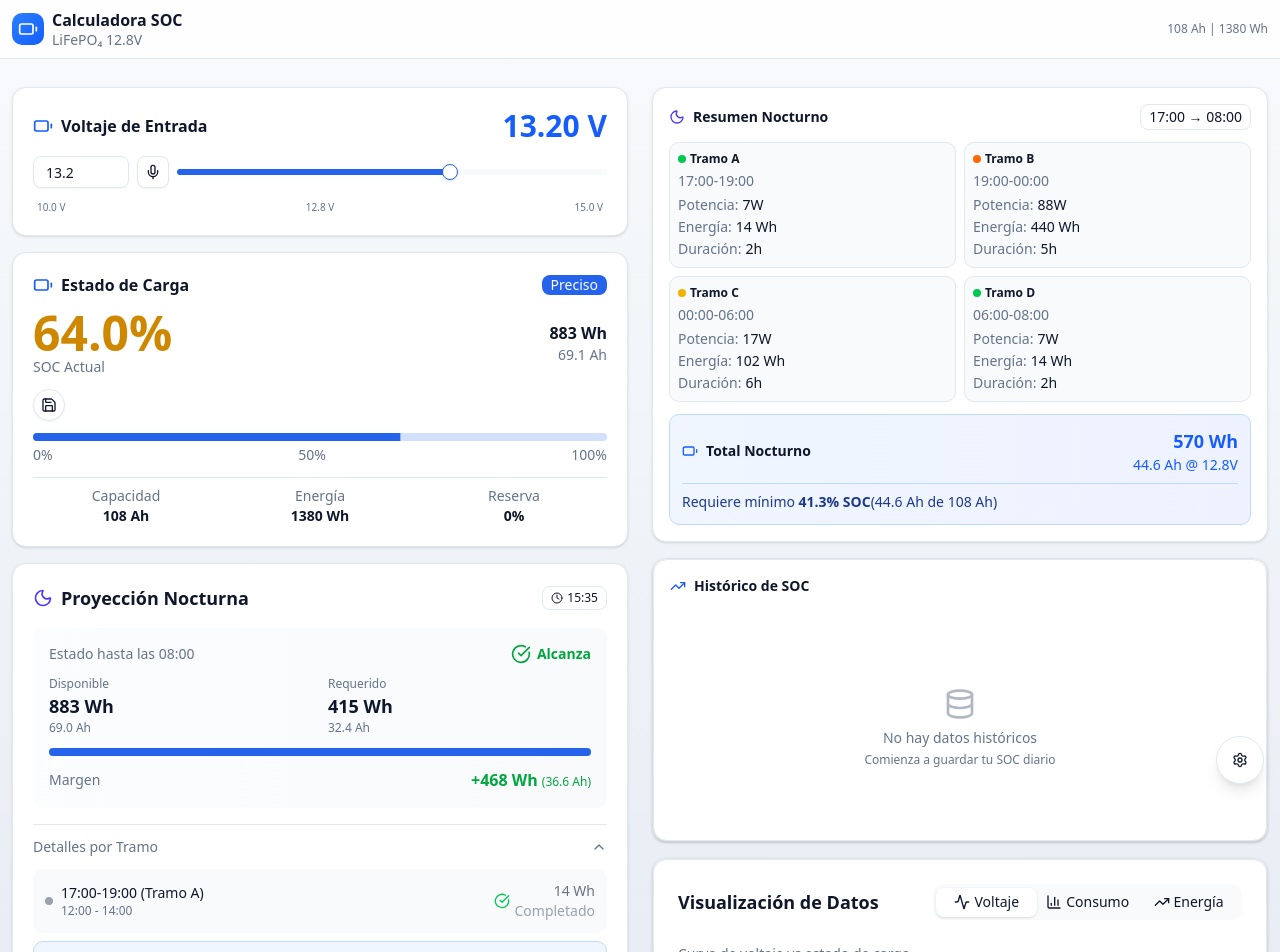
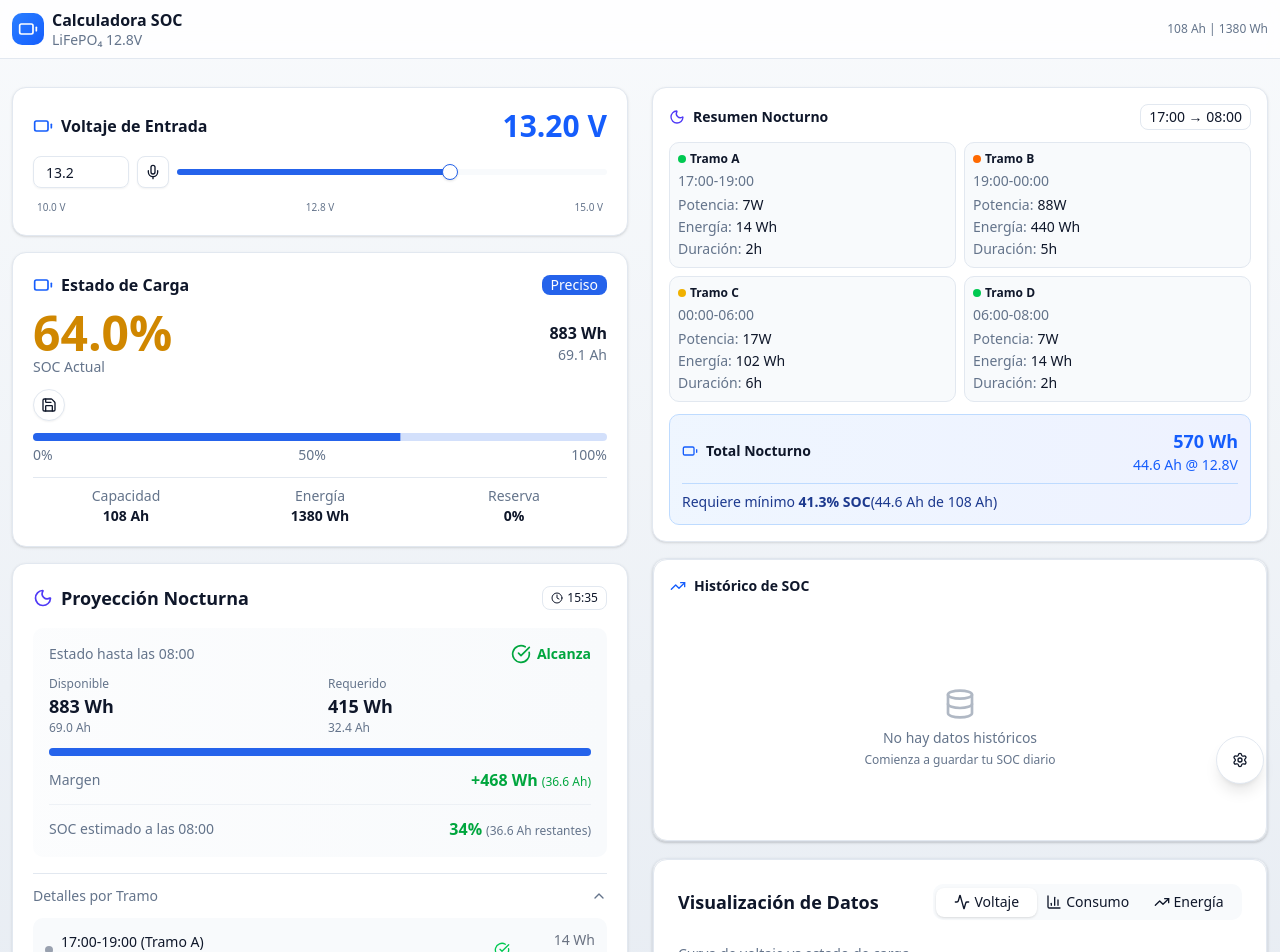
Before and after one commit to Javiervinus/soc-calculator, a Next.js app: page / in a window 1280 px wide. Shown: the top 952 px of the page. Built offline with nearby package versions, Linux system fonts and the light colour scheme.

Commit message:
feat: add estimated SOC display for 8:00 AM in night projection component

```diff
--- a/components/night-projection.tsx
+++ b/components/night-projection.tsx
@@ -96,6 +96,30 @@ export function NightProjection() {
             <span className={`text-xs ml-1 ${projection.marginWh >= 0 ? 'text-green-600' : 'text-red-600'}`}>
               ({(projection.marginWh / 12.8).toFixed(1)} Ah)
             </span>
+          </div>
+        </div>
+
+        {/* SOC Estimado para las 8:00 AM */}
+        <div className="flex items-center justify-between mt-3 pt-3 border-t border-border/50">
+          <span className="text-sm text-muted-foreground">SOC estimado a las 08:00</span>
+          <div className="text-right">
+            {(() => {
+              const remainingWh = Math.max(0, projection.availableWh - projection.requiredWh);
+              const totalWh = profile.batteryConfig.capacityWh;
+              const estimatedSOC = Math.round((remainingWh / totalWh) * 100);
+              const remainingAh = (remainingWh / 12.8).toFixed(1);
+
+              return (
+                <>
+                  <span className={`text-base font-bold ${estimatedSOC > profile.batteryConfig.safetyReserve ? 'text-green-600' : 'text-orange-600'}`}>
+                    {estimatedSOC}%
+                  </span>
+                  <span className="text-xs ml-1 text-muted-foreground">
+                    ({remainingAh} Ah restantes)
+                  </span>
+                </>
+              );
+            })()}
           </div>
         </div>
       </div>
```
